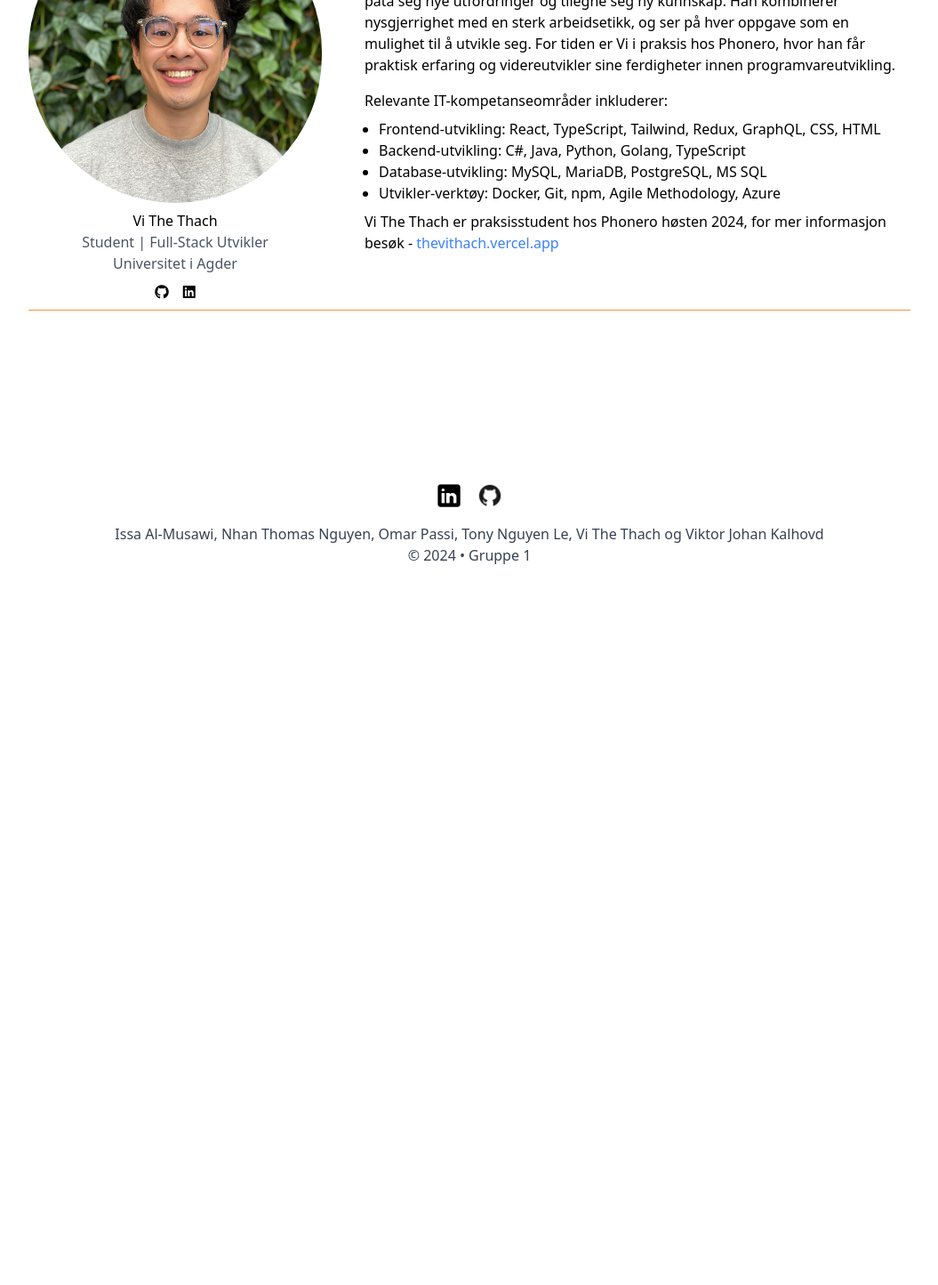
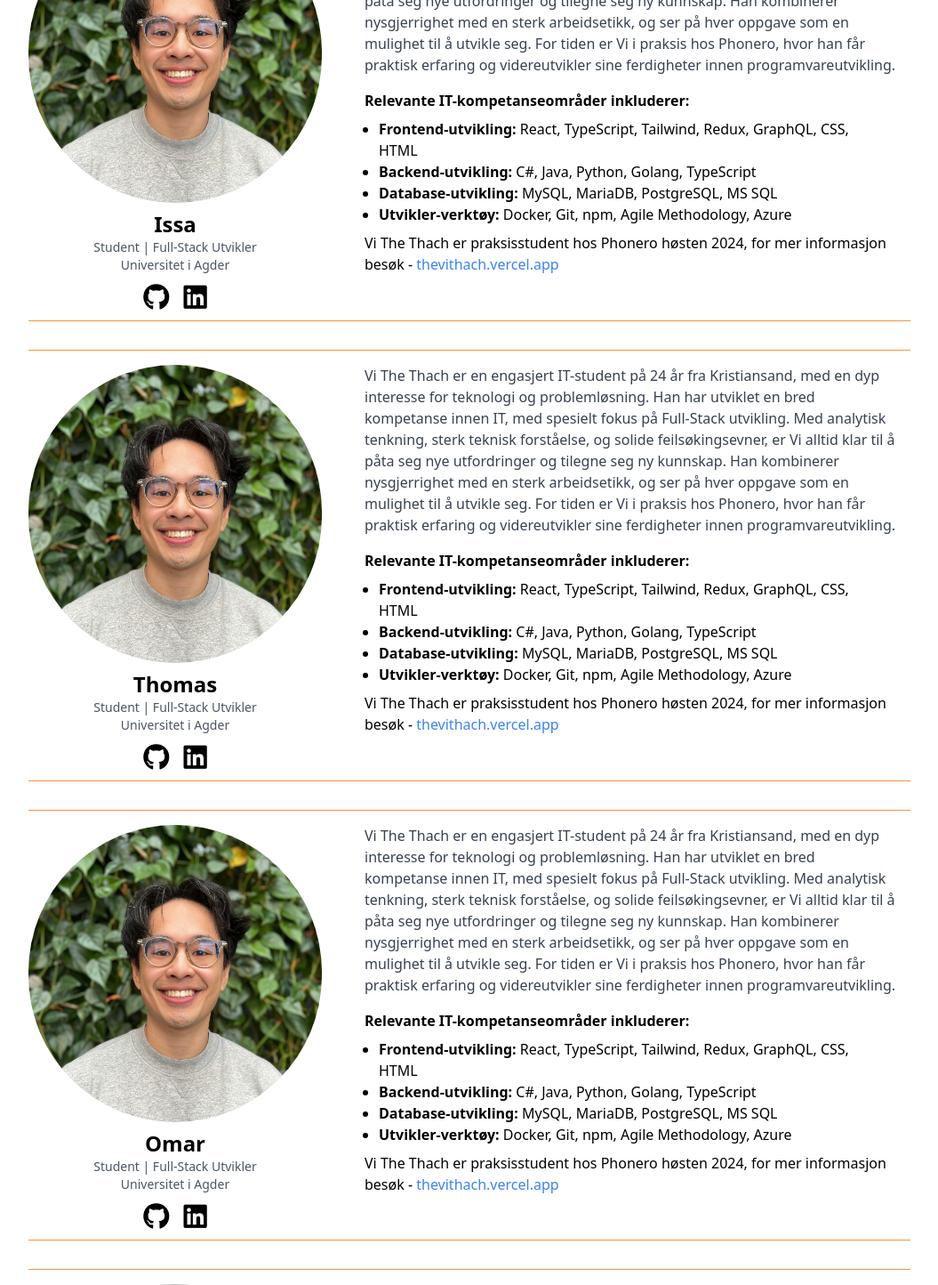
Before and after one commit to thevithach/Gruppe-1-IS-310, a React (Vite) app: page / in a window 1280 px wide. Shown: the part 140-1584 px from the top of the page at 89% size, without its empty margins (112-1167 px from the left). Before the commit the page ends 800 px from the top, so only its background shows below. Built offline with nearby package versions, Linux system fonts and the light colour scheme.

Commit message:
chore: Update ProfileCard description text color and font weight

```diff
--- a/src/App.tsx
+++ b/src/App.tsx
@@ -2,6 +2,7 @@ import "./output.css";
 import Footer from "./components/Footer";
 import ProfileCard from "./components/About/ProfileCard";
 import TheviBilde from "./assets/thevi-profile.jpeg";
+import TonyBilde from "./assets/tony-profile.jpg";
 
 function App() {
   return (
@@ -9,11 +10,135 @@ function App() {
       <div className="flex-grow">
         {/* Your page content goes here */}
         <ProfileCard
+          name="Issa"
+          title="Student | Full-Stack Utvikler"
+          university="Universitet i Agder"
+          githubUrl="https://github.com/thevithach"
+          linkedinUrl="https://www.linkedin.com/in/vithethach/"
+          imageUrl={TheviBilde}
+          description="Vi The Thach er en engasjert IT-student på 24 år fra Kristiansand, med en dyp interesse for teknologi og problemløsning. Han har utviklet en bred kompetanse innen IT, med spesielt fokus på Full-Stack utvikling. Med analytisk tenkning, sterk teknisk forståelse, og solide feilsøkingsevner, er Vi alltid klar til å påta seg nye utfordringer og tilegne seg ny kunnskap. Han kombinerer nysgjerrighet med en sterk arbeidsetikk, og ser på hver oppgave som en mulighet til å utvikle seg. For tiden er Vi i praksis hos Phonero, hvor han får praktisk erfaring og videreutvikler sine ferdigheter innen programvareutvikling."
+          skills={{
+            frontend: [
+              "React",
+              "TypeScript",
+              "Tailwind",
+              "Redux",
+              "GraphQL",
+              "CSS",
+              "HTML",
+            ],
+            backend: ["C#", "Java", "Python", "Golang", "TypeScript"],
+            database: ["MySQL", "MariaDB", "PostgreSQL", "MS SQL"],
+            tools: ["Docker", "Git", "npm", "Agile Methodology", "Azure"],
+          }}
+          additionalInfo="Vi The Thach er praksisstudent hos Phonero høsten 2024, for mer informasjon besøk -"
+          personalWebsite="thevithach.vercel.app"
+        />
+        <ProfileCard
+          name="Thomas"
+          title="Student | Full-Stack Utvikler"
+          university="Universitet i Agder"
+          githubUrl="https://github.com/thevithach"
+          linkedinUrl="https://www.linkedin.com/in/vithethach/"
+          imageUrl={TheviBilde}
+          description="Vi The Thach er en engasjert IT-student på 24 år fra Kristiansand, med en dyp interesse for teknologi og problemløsning. Han har utviklet en bred kompetanse innen IT, med spesielt fokus på Full-Stack utvikling. Med analytisk tenkning, sterk teknisk forståelse, og solide feilsøkingsevner, er Vi alltid klar til å påta seg nye utfordringer og tilegne seg ny kunnskap. Han kombinerer nysgjerrighet med en sterk arbeidsetikk, og ser på hver oppgave som en mulighet til å utvikle seg. For tiden er Vi i praksis hos Phonero, hvor han får praktisk erfaring og videreutvikler sine ferdigheter innen programvareutvikling."
+          skills={{
+            frontend: [
+              "React",
+              "TypeScript",
+              "Tailwind",
+              "Redux",
+              "GraphQL",
+              "CSS",
+              "HTML",
+            ],
+            backend: ["C#", "Java", "Python", "Golang", "TypeScript"],
+            database: ["MySQL", "MariaDB", "PostgreSQL", "MS SQL"],
+            tools: ["Docker", "Git", "npm", "Agile Methodology", "Azure"],
+          }}
+          additionalInfo="Vi The Thach er praksisstudent hos Phonero høsten 2024, for mer informasjon besøk -"
+          personalWebsite="thevithach.vercel.app"
+        />
+        <ProfileCard
+          name="Omar"
+          title="Student | Full-Stack Utvikler"
+          university="Universitet i Agder"
+          githubUrl="https://github.com/thevithach"
+          linkedinUrl="https://www.linkedin.com/in/vithethach/"
+          imageUrl={TheviBilde}
+          description="Vi The Thach er en engasjert IT-student på 24 år fra Kristiansand, med en dyp interesse for teknologi og problemløsning. Han har utviklet en bred kompetanse innen IT, med spesielt fokus på Full-Stack utvikling. Med analytisk tenkning, sterk teknisk forståelse, og solide feilsøkingsevner, er Vi alltid klar til å påta seg nye utfordringer og tilegne seg ny kunnskap. Han kombinerer nysgjerrighet med en sterk arbeidsetikk, og ser på hver oppgave som en mulighet til å utvikle seg. For tiden er Vi i praksis hos Phonero, hvor han får praktisk erfaring og videreutvikler sine ferdigheter innen programvareutvikling."
+          skills={{
+            frontend: [
+              "React",
+              "TypeScript",
+              "Tailwind",
+              "Redux",
+              "GraphQL",
+              "CSS",
+              "HTML",
+            ],
+            backend: ["C#", "Java", "Python", "Golang", "TypeScript"],
+            database: ["MySQL", "MariaDB", "PostgreSQL", "MS SQL"],
+            tools: ["Docker", "Git", "npm", "Agile Methodology", "Azure"],
+          }}
+          additionalInfo="Vi The Thach er praksisstudent hos Phonero høsten 2024, for mer informasjon besøk -"
+          personalWebsite="thevithach.vercel.app"
+        />
+        <ProfileCard
+          name="Tony Nguyen Le"
+          title="Student | Full-Stack Utvikler"
+          university="Universitet i Agder"
+          githubUrl="https://github.com/TonyLe02"
+          linkedinUrl="https://www.linkedin.com/in/tonynl02"
+          imageUrl={TonyBilde}
+          description="Tony Nguyen Le er en engasjert IT-student på 22 år fra Lillesand, med en dyp interesse for teknologi og problemløsning. Han har utviklet en bred kompetanse innen IT, med spesielt fokus på Full-Stack utvikling. Med analytisk tenkning, sterk teknisk forståelse, og solide feilsøkingsevner, er Vi alltid klar til å påta seg nye utfordringer og tilegne seg ny kunnskap. Han kombinerer nysgjerrighet med en sterk arbeidsetikk, og ser på hver oppgave som en mulighet til å utvikle seg. For tiden er Vi i praksis hos Phonero, hvor han får praktisk erfaring og videreutvikler sine ferdigheter innen programvareutvikling."
+          skills={{
+            frontend: [
+              "TypeScript",
+              "Tailwind",
+              "Redux",
+              "GraphQL",
+              "CSS",
+              "HTML",
+            ],
+            backend: ["C#", "Java", "Python", "Golang", "TypeScript"],
+            database: ["MySQL", "MariaDB", "PostgreSQL", "MS SQL"],
+            tools: ["Docker", "Git", "npm", "Agile Methodology", "Azure"],
+          }}
+          additionalInfo="Tony Nguyen Le er praksisstudent hos Swipload høsten 2024, for mer informasjon besøk -"
+          personalWebsite="https://leworks.vercel.app/"
+        />
+        <ProfileCard
           name="Vi The Thach"
           title="Student | Full-Stack Utvikler"
           university="Universitet i Agder"
-          githubUrl="https://github.com/yourusername"
-          linkedinUrl="https://linkedin.com/in/yourprofile"
+          githubUrl="https://github.com/thevithach"
+          linkedinUrl="https://www.linkedin.com/in/vithethach/"
+          imageUrl={TheviBilde}
+          description="Vi The Thach er en engasjert IT-student på 24 år fra Kristiansand, med en dyp interesse for teknologi og problemløsning. Han har utviklet en bred kompetanse innen IT, med spesielt fokus på Full-Stack utvikling. Med analytisk tenkning, sterk teknisk forståelse, og solide feilsøkingsevner, er Vi alltid klar til å påta seg nye utfordringer og tilegne seg ny kunnskap. Han kombinerer nysgjerrighet med en sterk arbeidsetikk, og ser på hver oppgave som en mulighet til å utvikle seg. For tiden er Vi i praksis hos Phonero, hvor han får praktisk erfaring og videreutvikler sine ferdigheter innen programvareutvikling."
+          skills={{
+            frontend: [
+              "React",
+              "TypeScript",
+              "Tailwind",
+              "Redux",
+              "GraphQL",
+              "CSS",
+              "HTML",
+            ],
+            backend: ["C#", "Java", "Python", "Golang", "TypeScript"],
+            database: ["MySQL", "MariaDB", "PostgreSQL", "MS SQL"],
+            tools: ["Docker", "Git", "npm", "Agile Methodology", "Azure"],
+          }}
+          additionalInfo="Vi The Thach er praksisstudent hos Phonero høsten 2024, for mer informasjon besøk -"
+          personalWebsite="thevithach.vercel.app"
+        />
+        <ProfileCard
+          name="Viktor"
+          title="Student | Full-Stack Utvikler"
+          university="Universitet i Agder"
+          githubUrl="https://github.com/thevithach"
+          linkedinUrl="https://www.linkedin.com/in/vithethach/"
           imageUrl={TheviBilde}
           description="Vi The Thach er en engasjert IT-student på 24 år fra Kristiansand, med en dyp interesse for teknologi og problemløsning. Han har utviklet en bred kompetanse innen IT, med spesielt fokus på Full-Stack utvikling. Med analytisk tenkning, sterk teknisk forståelse, og solide feilsøkingsevner, er Vi alltid klar til å påta seg nye utfordringer og tilegne seg ny kunnskap. Han kombinerer nysgjerrighet med en sterk arbeidsetikk, og ser på hver oppgave som en mulighet til å utvikle seg. For tiden er Vi i praksis hos Phonero, hvor han får praktisk erfaring og videreutvikler sine ferdigheter innen programvareutvikling."
           skills={{
--- a/src/components/About/ProfileCard.tsx
+++ b/src/components/About/ProfileCard.tsx
@@ -61,7 +61,7 @@ const ProfileCard: React.FC<ProfileProps> = ({
         </div>
         <div className="w-full">
           <div className="px-4">
-            <p className="pb-2">{description}</p>
+            <p className="text-gray-700 pb-2">{description}</p>
             <h2 className="py-2 font-semibold">
               Relevante IT-kompetanseområder inkluderer:
             </h2>
--- a/src/output.css
+++ b/src/output.css
@@ -601,13 +601,13 @@ video {
   display: flex;
 }
 
-.min-h-screen {
-  min-height: 100vh;
-}
-
 .min-h-min {
   min-height: -moz-min-content;
   min-height: min-content;
+}
+
+.min-h-screen {
+  min-height: 100vh;
 }
 
 .w-1\/2 {
@@ -638,12 +638,12 @@ video {
   transform: translate(var(--tw-translate-x), var(--tw-translate-y)) rotate(var(--tw-rotate)) skewX(var(--tw-skew-x)) skewY(var(--tw-skew-y)) scaleX(var(--tw-scale-x)) scaleY(var(--tw-scale-y));
 }
 
+.list-disc {
+  list-style-type: disc;
+}
+
 .list-none {
   list-style-type: none;
-}
-
-.list-disc {
-  list-style-type: disc;
 }
 
 .flex-col {
@@ -658,12 +658,12 @@ video {
   justify-content: center;
 }
 
+.gap-2 {
+  gap: 0.5rem;
+}
+
 .gap-4 {
   gap: 1rem;
-}
-
-.gap-2 {
-  gap: 0.5rem;
 }
 
 .self-center {
@@ -692,11 +692,6 @@ video {
   padding: 1rem;
 }
 
-.py-6 {
-  padding-top: 1.5rem;
-  padding-bottom: 1.5rem;
-}
-
 .px-4 {
   padding-left: 1rem;
   padding-right: 1rem;
@@ -707,6 +702,11 @@ video {
   padding-bottom: 0.5rem;
 }
 
+.py-6 {
+  padding-top: 1.5rem;
+  padding-bottom: 1.5rem;
+}
+
 .pb-2 {
   padding-bottom: 0.5rem;
 }
@@ -715,10 +715,23 @@ video {
   text-align: center;
 }
 
+.text-2xl {
+  font-size: 1.5rem;
+  line-height: 2rem;
+}
 
-.text-gray-700 {
-  --tw-text-opacity: 1;
-  color: rgb(55 65 81 / var(--tw-text-opacity));
+.text-3xl {
+  font-size: 1.875rem;
+  line-height: 2.25rem;
+}
+
+.text-sm {
+  font-size: 0.875rem;
+  line-height: 1.25rem;
+}
+
+.font-semibold {
+  font-weight: 600;
 }
 
 .text-blue-500 {
@@ -729,6 +742,21 @@ video {
 .text-gray-600 {
   --tw-text-opacity: 1;
   color: rgb(75 85 99 / var(--tw-text-opacity));
+}
+
+.text-gray-700 {
+  --tw-text-opacity: 1;
+  color: rgb(55 65 81 / var(--tw-text-opacity));
+}
+
+.text-gray-500 {
+  --tw-text-opacity: 1;
+  color: rgb(107 114 128 / var(--tw-text-opacity));
+}
+
+.text-gray-800 {
+  --tw-text-opacity: 1;
+  color: rgb(31 41 55 / var(--tw-text-opacity));
 }
 
 .filter {
```
Also changed, not shown: src/assets/tony-profile.jpg (added).
